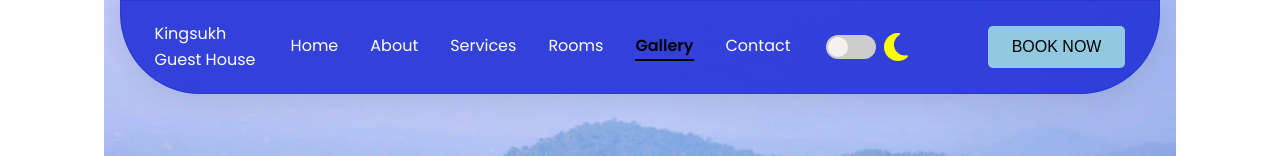
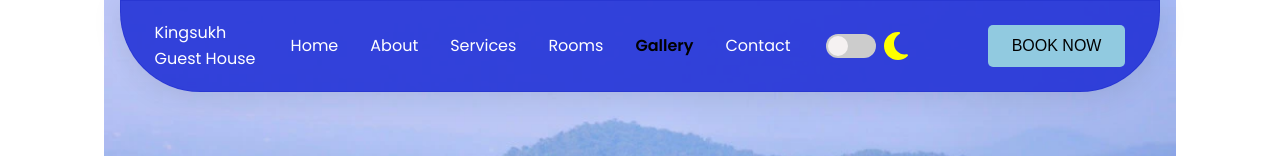
Before and after one commit to Pavan7201/Guest_House, a React (Create React App) app: page / in a window 1280 px wide. Shown: the top 156 px of the page. Built offline with nearby package versions, Linux system fonts and the light colour scheme; the HTML template or start-up script is replaced by a standard one.

Commit message:
Updated Home.css

```diff
--- a/src/css/Home.css
+++ b/src/css/Home.css
@@ -115,12 +115,10 @@ nav {
 
 .dark-mode .active-link {
   font-weight: bold;
-  border-bottom: 2px solid violet;
 }
 
 .active-link {
   font-weight: bold;
-  border-bottom: 2px solid black;
 }
 
 .dark-mode .active-link .link-text {
```
